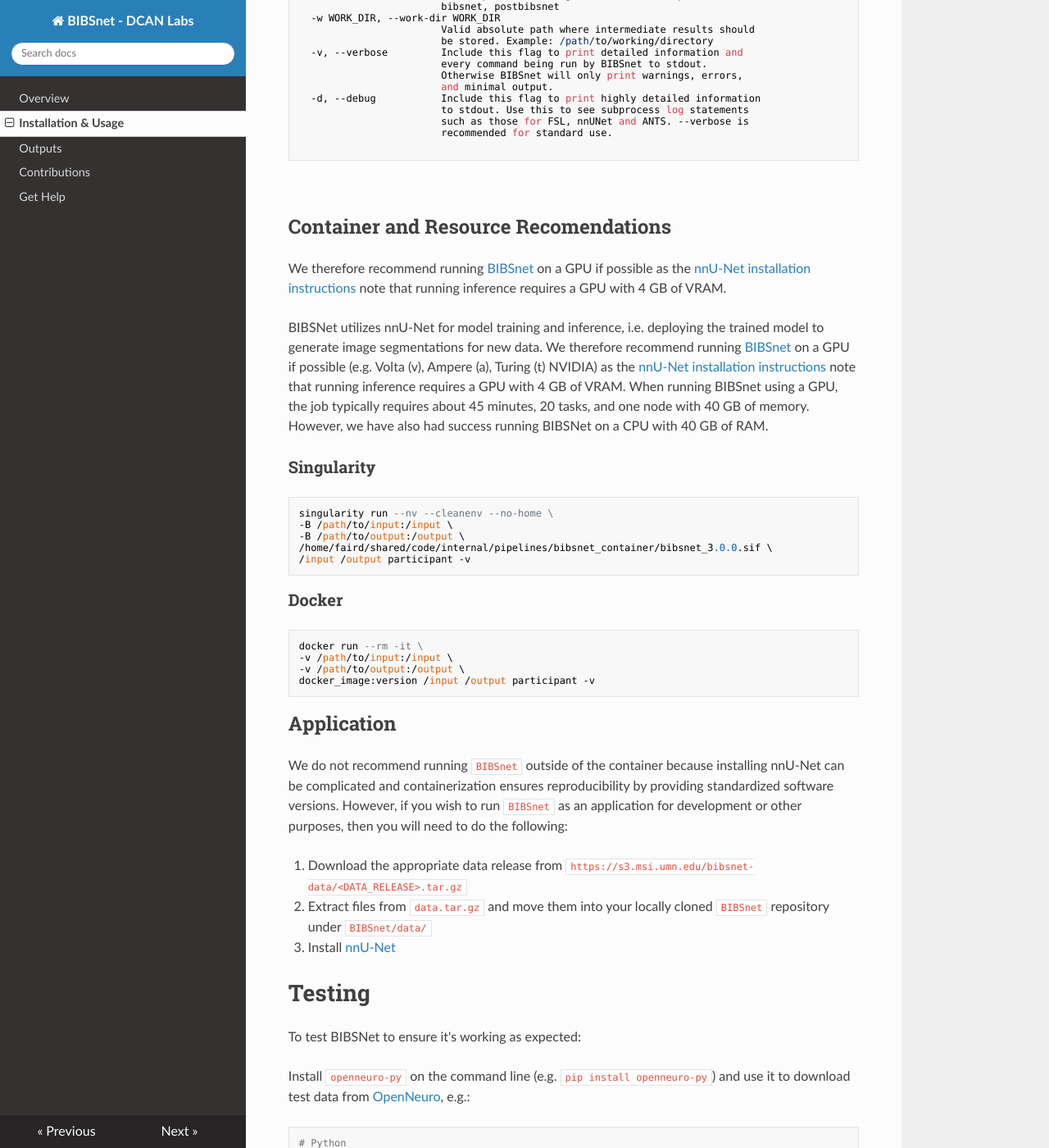
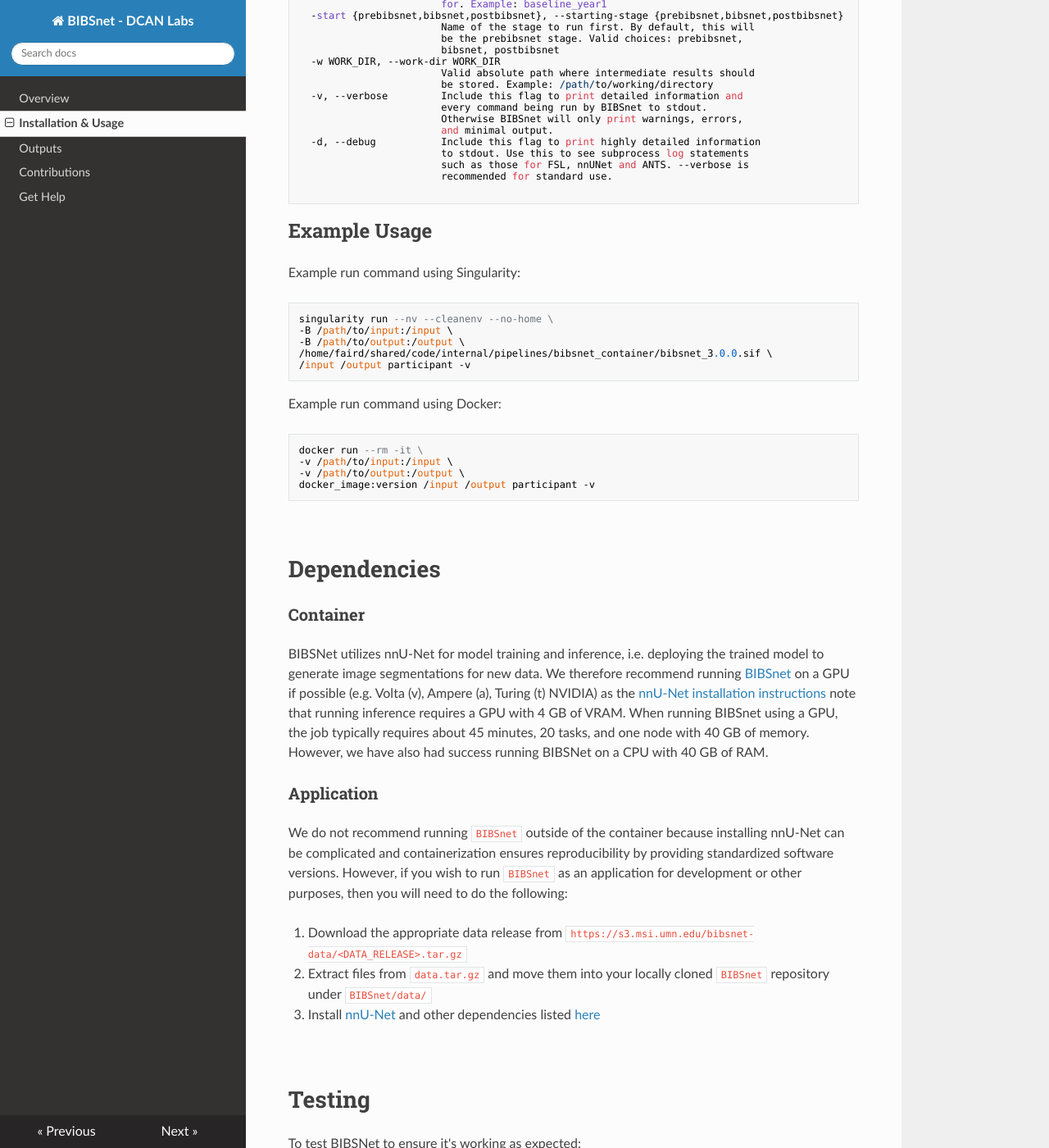
Before and after one commit to DCAN-Labs/BIBSnet, an MkDocs documentation site: the page built from docs/usage.md, in a window 1280 px wide and 1400 px high, scrolled down 1295 px. Shown: the whole window at 82% size. Built offline with MkDocs 1.6.1, drawn with Linux system fonts in a browser that asks for light colours; nearby versions of some CDN libraries; some of the changed text lies outside the part shown.

Commit message:
minor cleanup of usage.md, but needs a lot of work still

````diff
--- a/docs/usage.md
+++ b/docs/usage.md
@@ -8,12 +8,12 @@
 
 <br />
 
-# Usage
-
-## Input Data
-
+# Inputs
 Currently, BIBSNet uses ALL anatomical images present in the BIDS input directory. Therefore, any images that you would like to exclude (e.g. due to poor QC) must be removed from the input directory. Similarly, to use the T1w- or T2w-only model, you will need to remove all T2w or T1w image files, respectively.
 
+<br>
+
+# Usage
 ## Command-Line Arguments
 
 ```
@@ -74,38 +74,40 @@
 
 ```
 
-<br />
+## Example Usage
+Example run command using Singularity:
+```
+singularity run --nv --cleanenv --no-home \
+-B /path/to/input:/input \
+-B /path/to/output:/output \
+/home/faird/shared/code/internal/pipelines/bibsnet_container/bibsnet_3.0.0.sif \
+/input /output participant -v
+```
 
-## Container and Resource Recomendations
+Example run command using Docker:
+```
+docker run --rm -it \
+-v /path/to/input:/input \
+-v /path/to/output:/output \
+docker_image:version /input /output participant -v
+```
 
-We therefore recommend running [BIBSnet](https://github.com/DCAN-Labs/BIBSnet) on a GPU if possible as the [nnU-Net installation instructions](https://github.com/MIC-DKFZ/nnUNet/tree/nnunetv1?tab=readme-ov-file#installation) note that running inference requires a GPU with 4 GB of VRAM.
+<br>
 
+# Dependencies
+### Container
 BIBSNet utilizes nnU-Net for model training and inference, i.e. deploying the trained model to generate image segmentations for new data. We therefore recommend running [BIBSnet](https://github.com/DCAN-Labs/BIBSnet) on a GPU if possible (e.g. Volta (v), Ampere (a), Turing (t) NVIDIA) as the [nnU-Net installation instructions](https://github.com/MIC-DKFZ/nnUNet/tree/nnunetv1?tab=readme-ov-file#installation) note that running inference requires a GPU with 4 GB of VRAM. When running BIBSnet using a GPU, the job typically requires about 45 minutes, 20 tasks, and one node with 40 GB of memory. However, we have also had success running BIBSNet on a CPU with 40 GB of RAM.
 
-### Singularity
-
-    singularity run --nv --cleanenv --no-home \
-    -B /path/to/input:/input \
-    -B /path/to/output:/output \
-    /home/faird/shared/code/internal/pipelines/bibsnet_container/bibsnet_3.0.0.sif \
-    /input /output participant -v
-
-### Docker
-
-    docker run --rm -it \
-    -v /path/to/input:/input \
-    -v /path/to/output:/output \
-    docker_image:version /input /output participant -v
-
-## Application
+### Application
 We do not recommend running `BIBSnet` outside of the container because installing nnU-Net can be complicated and containerization ensures reproducibility by providing standardized software versions. However, if you wish to run `BIBSnet` as an application for development or other purposes, then you will need to do the following:
 
 1. Download the appropriate data release from `https://s3.msi.umn.edu/bibsnet-data/<DATA_RELEASE>.tar.gz`
 2. Extract files from `data.tar.gz` and move them into your locally cloned `BIBSnet` repository under `BIBSnet/data/`
-3. Install [nnU-Net](https://github.com/MIC-DKFZ/nnUNet#installation)
+3. Install [nnU-Net](https://github.com/MIC-DKFZ/nnUNet#installation) and other dependencies listed [here](https://github.com/DCAN-Labs/BIBSnet/network/dependencies)
+
+<br>
 
 # Testing
-
 To test BIBSNet to ensure it's working as expected:
 
 Install `openneuro-py` on the command line (e.g. `pip install openneuro-py`) and use it to download test data from [OpenNeuro](https://openneuro.org/), e.g.:
--- a/mkdocs.yml
+++ b/mkdocs.yml
@@ -16,7 +16,9 @@
 
 plugins:
   - search
+
 docs_dir: docs
+
 nav:
   - Overview: index.md
   - Installation & Usage: usage.md
````
